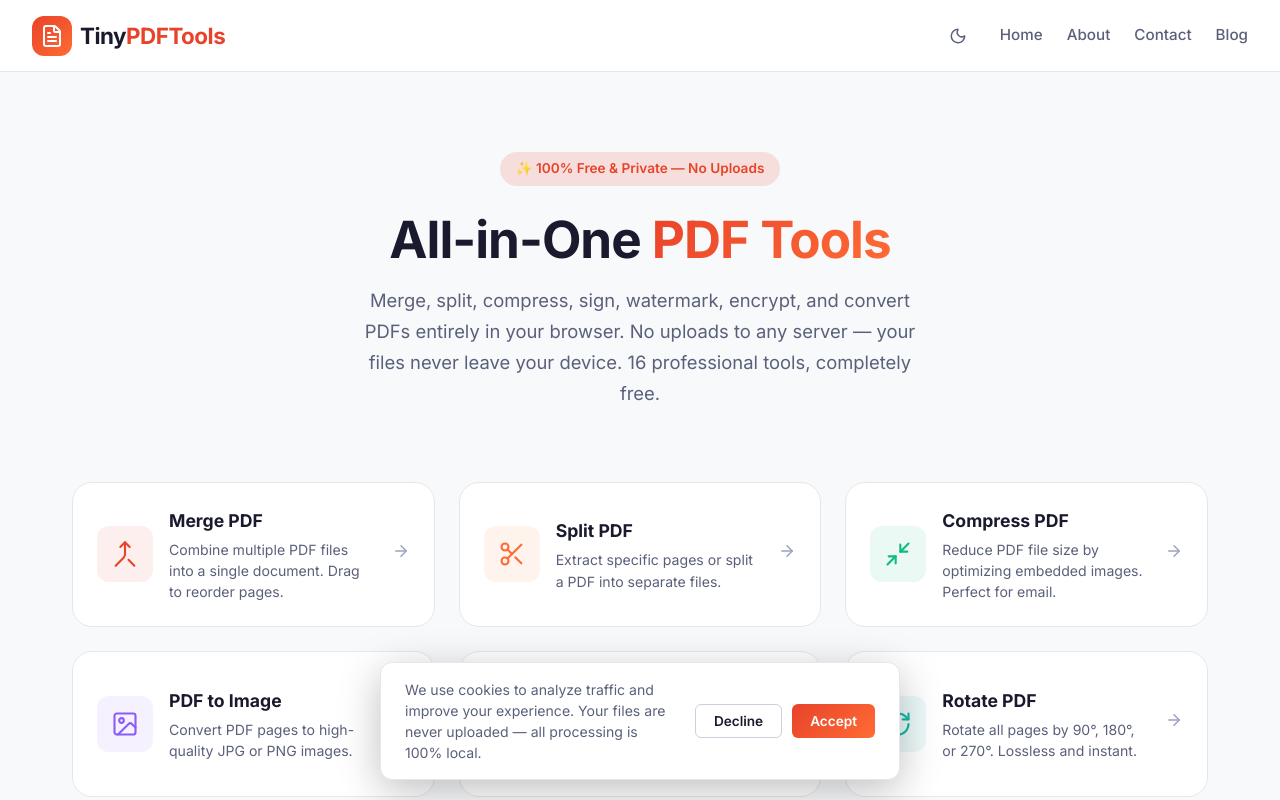
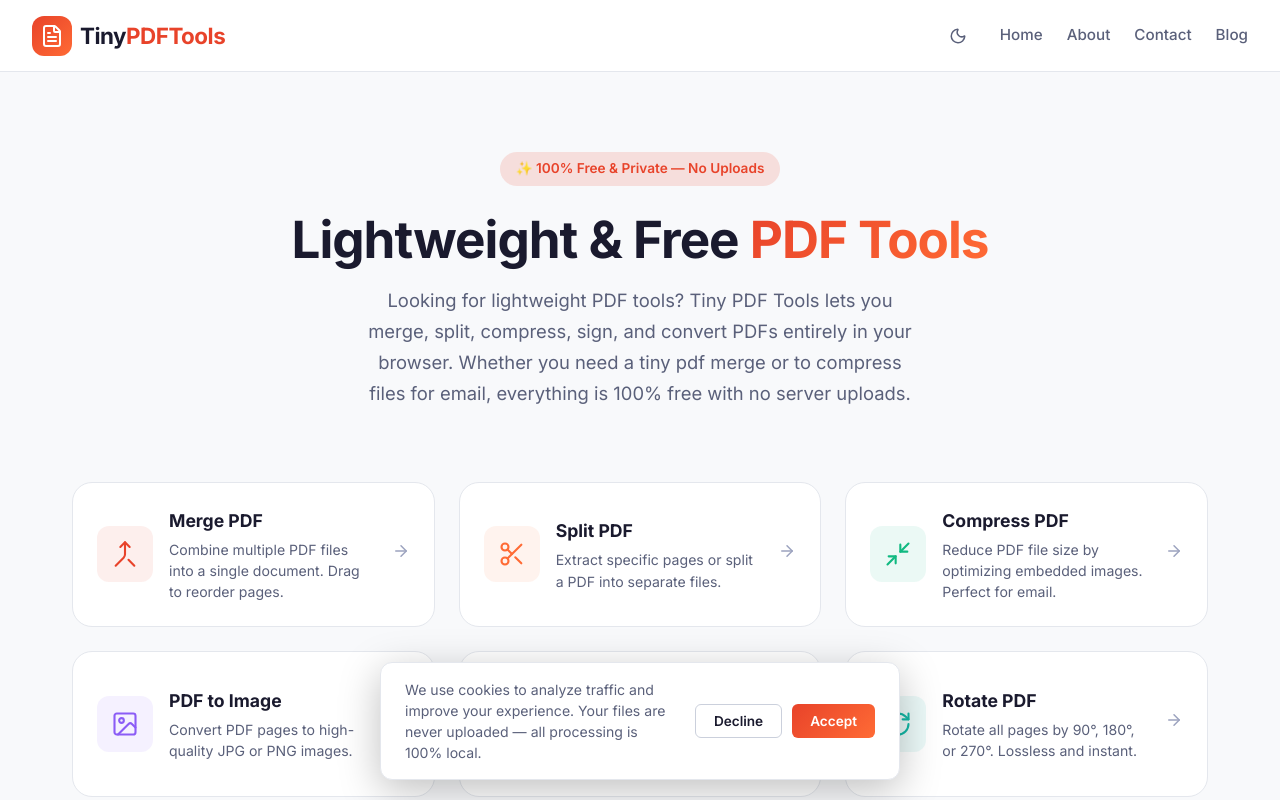
Before and after one commit to rshoaib/pdftoolkit, a React (Vite) app: page / in a window 1280 px wide. Shown: the top 800 px of the page. Built offline with nearby package versions, Linux system fonts and the light colour scheme; no server answers.

Commit message:
seo: implement GSC audit fixes for content gaps and cannibalization

```diff
--- a/src/components/About.jsx
+++ b/src/components/About.jsx
@@ -11,7 +11,7 @@
 
 const About = () => (
   <div className="static-page">
-    <h1>About Tiny PDF Tools</h1>
+    <h1>Our Story & Mission</h1>
     <p className="about-intro">
       Tiny PDF Tools is a free, privacy-first collection of 16 professional PDF tools that run entirely in your web browser.
       Built with modern web technologies, every operation happens client-side — your files are never uploaded to any server, ever.
--- a/src/components/CompressPdf.jsx
+++ b/src/components/CompressPdf.jsx
@@ -106,7 +106,7 @@
       </div>
 
       <ToolIntro
-        paragraphs={['Large PDF files can be difficult to share via email, upload to portals, or store efficiently. This compression tool reduces file size by optimizing internal data structures, downsampling embedded images, and removing redundant metadata — all without noticeably affecting visual quality.', 'Most users see a 40–70% reduction in file size for image-heavy PDFs. Text-only documents are already compact, so compression results may vary. Choose from three compression levels depending on whether you prioritize quality or file size.']}
+        paragraphs={['Need a tinypdf compress solution? Large PDF files can be difficult to share via email, upload to portals, or store efficiently. This lightweight compression tool reduces file size by optimizing internal data structures, downsampling embedded images, and removing redundant metadata — all without noticeably affecting visual quality.', 'Most users see a 40–70% reduction in file size for image-heavy PDFs. Text-only documents are already compact, so compression results may vary. Choose from three compression levels depending on whether you prioritize quality or file size.']}
         bestFor={['Email attachments', 'Portal uploads', 'Archiving', 'Cloud storage optimization']}
       />
 
--- a/src/components/MergePdf.jsx
+++ b/src/components/MergePdf.jsx
@@ -87,7 +87,7 @@
       </div>
 
       <ToolIntro
-        paragraphs={['Need to combine multiple PDF files into a single document? Whether you are assembling a job application package, compiling reports, or merging scanned pages, this tool lets you join any number of PDFs into one cohesive file.', 'Simply drag and drop your PDFs, rearrange them in any order, and click merge. The combined document preserves all formatting, fonts, images, and hyperlinks from the original files. Processing happens entirely in your browser — your files are never uploaded to any server.']}
+        paragraphs={['Looking for a tiny pdf merge tool? Need to combine multiple PDF files into a single document? Whether you are assembling a job application package, compiling reports, or merging scanned pages, this lightweight tool lets you join any number of PDFs into one cohesive file.', 'Simply drag and drop your PDFs, rearrange them in any order, and click merge. The combined document preserves all formatting, fonts, images, and hyperlinks from the original files. Processing happens entirely in your browser — your files are never uploaded to any server.']}
         bestFor={['Job applications', 'Report compilation', 'Scanned documents', 'Document packages']}
       />
 
--- a/src/components/ToolSelector.jsx
+++ b/src/components/ToolSelector.jsx
@@ -176,11 +176,11 @@
       <section className="hero">
         <div className="hero-badge">✨ 100% Free & Private — No Uploads</div>
         <h1 className="hero-title">
-          All-in-One <span className="gradient-text">PDF Tools</span>
+          Lightweight & Free <span className="gradient-text">PDF Tools</span>
         </h1>
         <p className="hero-subtitle">
-          Merge, split, compress, sign, watermark, encrypt, and convert PDFs entirely in your browser.
-          No uploads to any server — your files never leave your device. 16 professional tools, completely free.
+          Looking for lightweight PDF tools? Tiny PDF Tools lets you merge, split, compress, sign, and convert PDFs entirely in your browser.
+          Whether you need a tiny pdf merge or to compress files for email, everything is 100% free with no server uploads.
         </p>
       </section>
 
```
